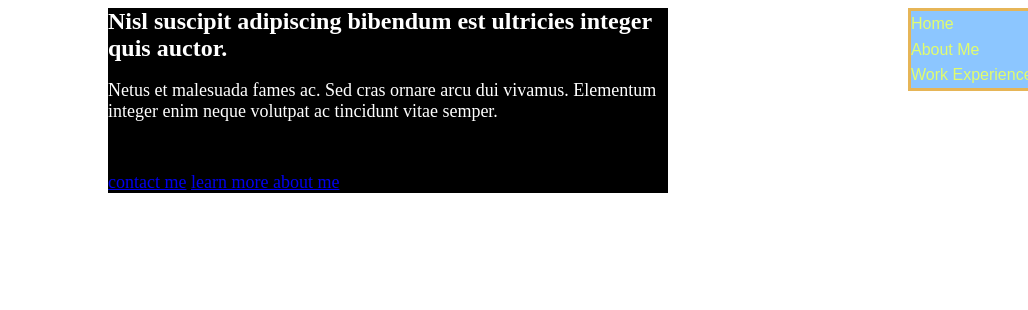
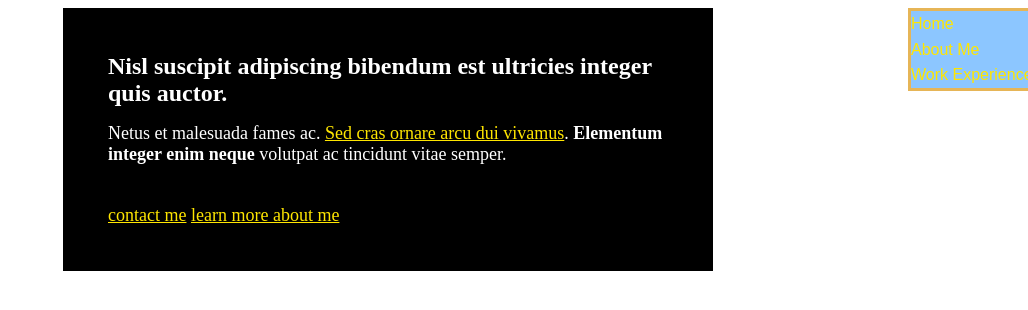
Before and after one commit to illyay2017/portfolio, a plain HTML site: page pages/cssFundamentals/index.html in a window 1280 px wide. Shown: the whole page, without its empty margins (252-1280 px from the left). Drawn offline with Linux system fonts and the light colour scheme.

Commit message:
update css fundamentals

```diff
--- a/pages/cssFundamentals/css/style.css
+++ b/pages/cssFundamentals/css/style.css
@@ -2,8 +2,12 @@
   background: #000;
   color: white;
   width: 560px;
-  margin-left: auto;
-  margin-right: auto;
+  margin: 0 auto;
+  padding: 45px;
+}
+
+h1, p {
+  margin-top: 0;
 }
 
 h1 {
@@ -15,5 +19,22 @@ p {
 }
 
 .links {
-  margin-top: 50px;
+  margin-top: 40px;
+  margin-bottom: 0;
 }
+
+.accent-color {
+  color: #FFE600;
+}
+
+a:link, a:visited {
+  color: #FFE600;
+}
+
+a:hover, a:focus {
+  color: white;
+}
+
+a:active {
+  color: #d3cb80;
+}
--- a/pages/cssFundamentals/index.html
+++ b/pages/cssFundamentals/index.html
@@ -14,9 +14,8 @@
         </ul>
     </div>
     <div class="card">
-        <h1>Nisl suscipit adipiscing bibendum est ultricies integer quis auctor.</h1>
-        <p>Netus et malesuada fames ac. Sed cras ornare arcu dui vivamus. Elementum integer enim neque volutpat ac
-            tincidunt vitae semper.</p>
+        <h1>Nisl suscipit <span class="highlight">adipiscing bibendum</span> est ultricies integer quis auctor.</h1>
+        <p>Netus et malesuada fames ac. <a href="#">Sed cras ornare arcu dui vivamus</a>. <strong>Elementum integer enim neque</strong> volutpat ac tincidunt vitae semper.</p>
         <p class="links">
             <a href="#">contact me</a> <a href="#">learn more about me</a>
         </p>
```
